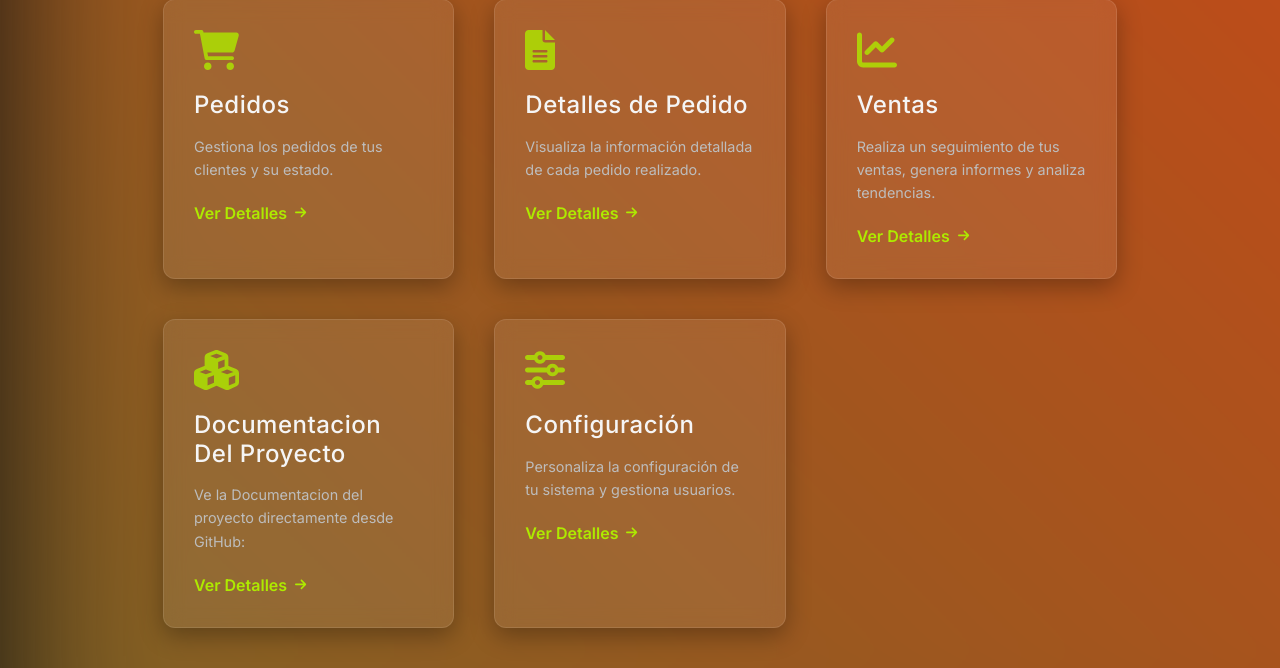
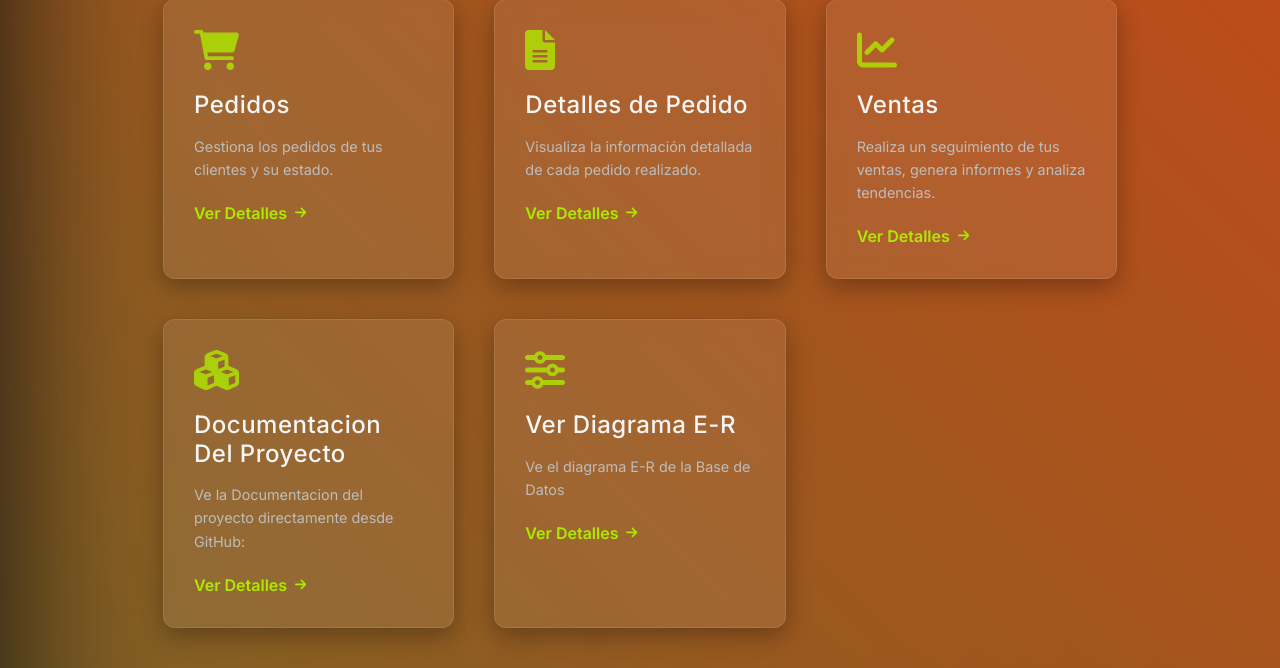
Before and after one commit to christianEGR627/ProyectoBD, a PHP site: page / in a window 1280 px wide. Shown: the part 753-1421 px from the top of the page. Run offline with PHP 8.4, Linux system fonts and the light colour scheme.

Commit message:
Documentacion (index 4)

```diff
--- a/Index.php
+++ b/Index.php
@@ -106,9 +106,9 @@
             </div>
             <div class="module-card">
                 <i class="fas fa-sliders-h module-icon"></i>
-                <h3 class="module-title">Configuración</h3>
-                <p class="module-description">Personaliza la configuración de tu sistema y gestiona usuarios.</p>
-                <a href="#" class="module-link">
+                <h3 class="module-title">Ver Diagrama E-R</h3>
+                <p class="module-description">Ve el diagrama E-R de la Base de Datos</p>
+                <a href="Herramientas/ModeloE-R.png" class="module-link">
                     Ver Detalles <i class="fas fa-arrow-right arrow-icon"></i>
                 </a>
             </div>
```
